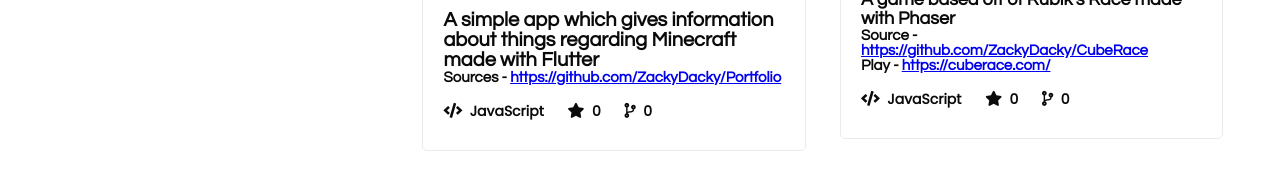
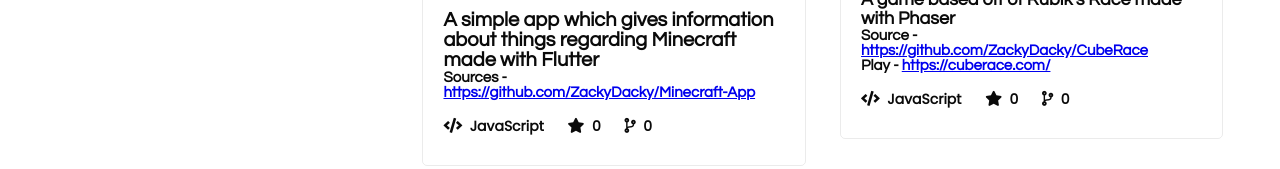
Before and after one commit to FielZachary/Portfolio, a website: page index.html in a window 1280 px wide. Shown: the part 815-984 px from the top of the page. Drawn offline with nearby package versions, Linux system fonts and the light colour scheme.

Commit message:
Fixed wrong git link

```diff
--- a/index.html
+++ b/index.html
@@ -67,7 +67,7 @@
                             <div class="about_section">
 
                             <span style="display:block;font-size:20px">A simple app which gives information about things regarding Minecraft made with Flutter</span>
-                            <span style="display:block;font-size:15px;">Sources - <a href="https://github.com/ZackyDacky/Portfolio">https://github.com/ZackyDacky/Portfolio</a></span>
+                            <span style="display:block;font-size:15px;">Sources - <a href="https://github.com/ZackyDacky/Minecraft-App">https://github.com/ZackyDacky/Minecraft-App</a></span>
 
 
                             </div>
```
